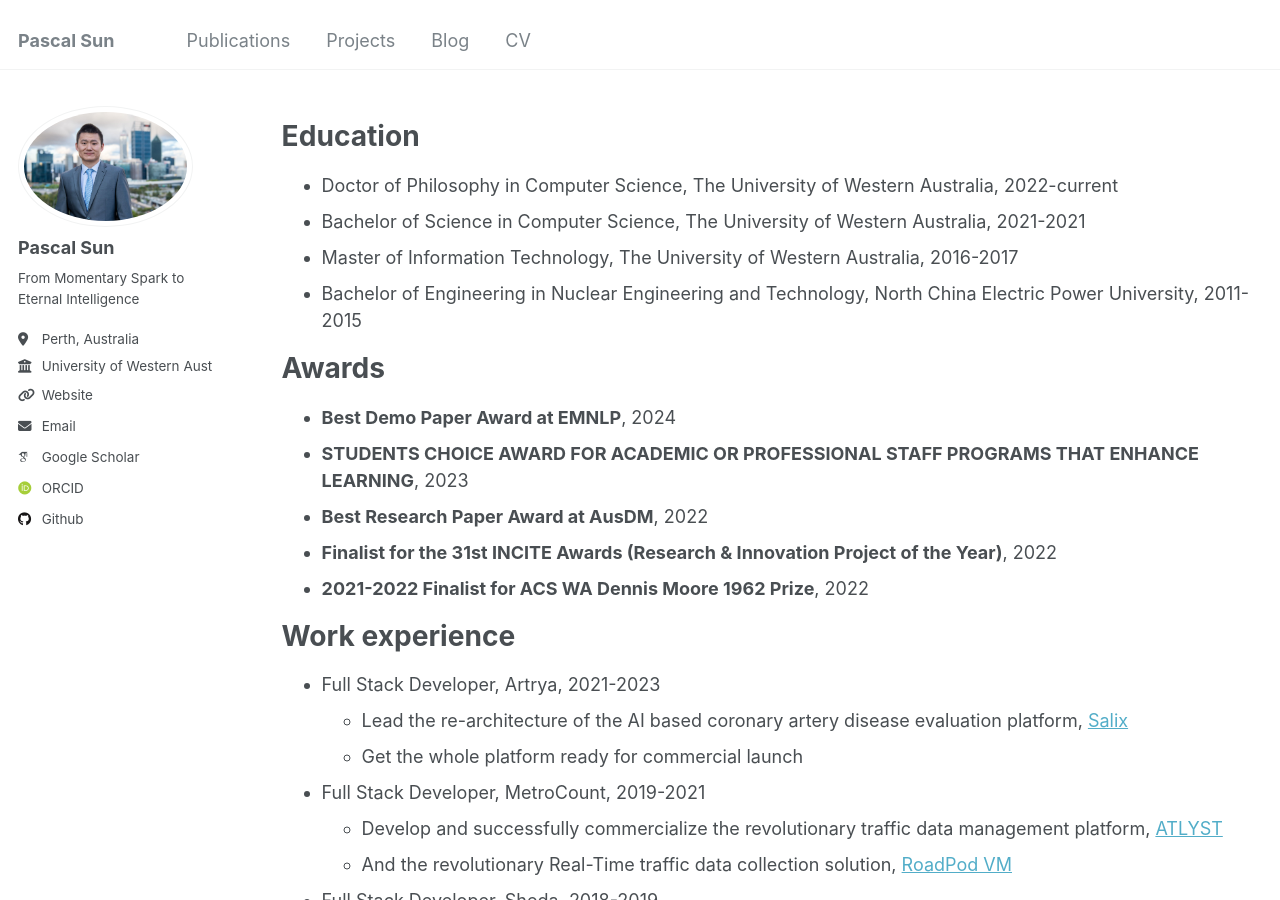
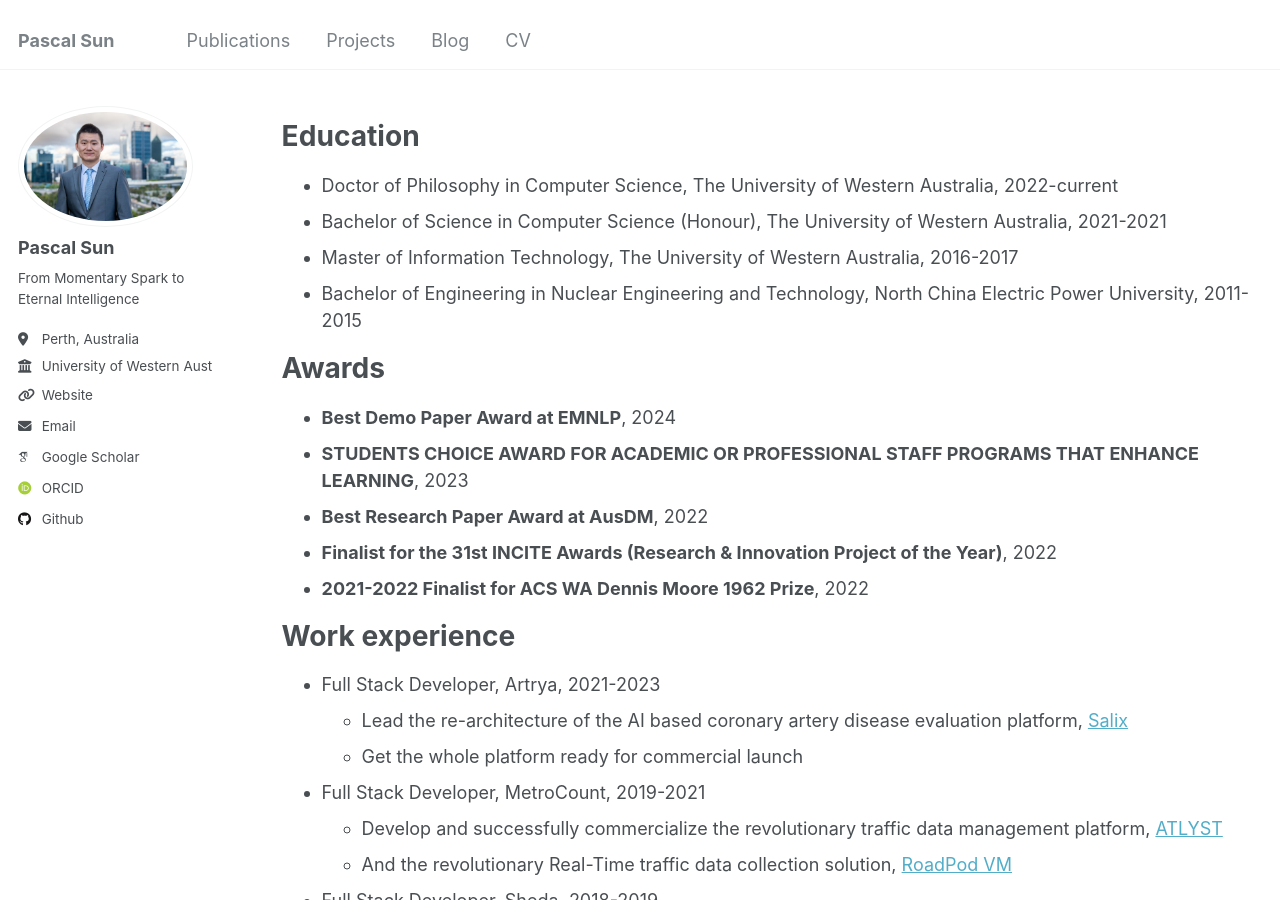
Before and after one commit to PascalSun/pascalsun.github.io, a Jekyll site: the page built from _pages/cv.md, in a window 1280 px wide and 900 px high. Built offline with Jekyll 4.4.1, drawn with Linux system fonts in a browser that asks for light colours; some web fonts are replaced.

Commit message:
add honour

```diff
--- a/_pages/cv.md
+++ b/_pages/cv.md
@@ -12,7 +12,7 @@ Education
 ======
 
 * Doctor of Philosophy in Computer Science, The University of Western Australia, 2022-current
-* Bachelor of Science in Computer Science, The University of Western Australia, 2021-2021
+* Bachelor of Science in Computer Science (Honour), The University of Western Australia, 2021-2021
 * Master of Information Technology, The University of Western Australia, 2016-2017
 * Bachelor of Engineering in Nuclear Engineering and Technology, North China Electric Power University, 2011-2015
 
```
